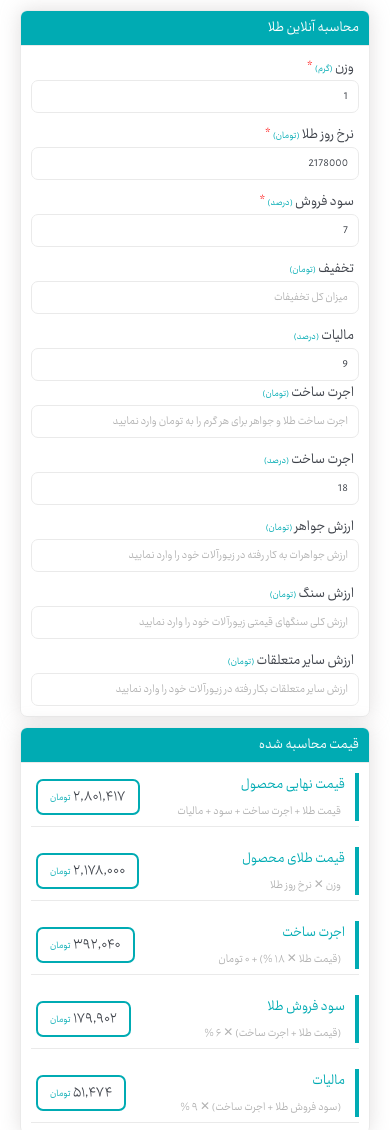
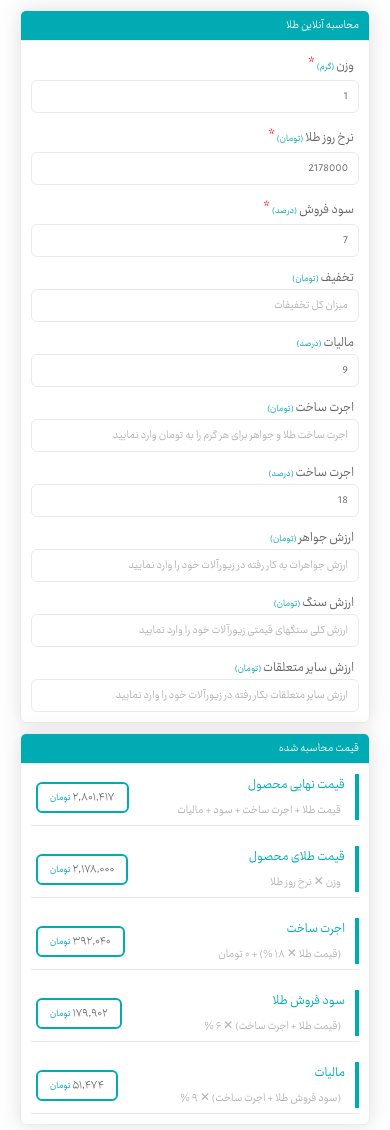
Before and after one commit to peymanath/gold-galculator, a plain HTML site: page index.html in a window 390 px wide. Shown: the top 1130 px of the page. Drawn offline with Linux system fonts and the light colour scheme.

Commit message:
responsive design

```diff
--- a/index.html
+++ b/index.html
@@ -22,17 +22,17 @@
 						<!-- the inputs -->
 						<div class="field">
 							<label for="weight-input" class="label">
-								<span>وزن</span>
-								<small>(گرم)</small>
-								<sup class="require">*</sup>
+								<span class="field-title">وزن</span>
+								<small class="small">(گرم)</small>
+								<span class="require">*</span>
 							</label>
 							<input id="weight-input" type="number" class="input input-text" placeholder="وزن طلا" value="1" require />
 						</div>
 						<!-- the inputs -->
 						<div class="field">
 							<label for="gold-daily-rate-input" class="label">
-								<span>نرخ روز طلا</span>
-								<small>(تومان)</small>
+								<span class="field-title">نرخ روز طلا</span>
+								<small class="small">(تومان)</small>
 								<sup class="require">*</sup>
 							</label>
 							<input id="gold-daily-rate-input" type="number" class="input input-text" placeholder="قیمت هر گرم طلای 18 عیار" value="2178000" require />
@@ -40,8 +40,8 @@
 						<!-- the inputs -->
 						<div class="field">
 							<label for="sales-profit-input" class="label">
-								<span>سود فروش</span>
-								<small>(درصد)</small>
+								<span class="field-title">سود فروش</span>
+								<small class="small">(درصد)</small>
 								<sup class="require">*</sup>
 							</label>
 							<input id="sales-profit-input" type="number" class="input input-text" placeholder="میزان سود فروشنده طلا را اینجا وارد نمایید." value="7" require />
@@ -49,16 +49,16 @@
 						<!-- the inputs -->
 						<div class="field">
 							<label for="discount-input" class="label">
-								<span>تخفیف</span>
-								<small>(تومان)</small>
+								<span class="field-title">تخفیف</span>
+								<small class="small">(تومان)</small>
 							</label>
 							<input id="discount-input" type="number" class="input input-text" placeholder="میزان کل تخفیفات" />
 						</div>
 						<!-- the inputs -->
 						<div class="field">
 							<label for="tax-input" class="label">
-								<span>مالیات</span>
-								<small>(درصد)</small>
+								<span class="field-title">مالیات</span>
+								<small class="small">(درصد)</small>
 							</label>
 							<input id="tax-input" type="number" class="input input-text" value="9" placeholder="مالیات بر ارزش افزوده" />
 						</div>
@@ -68,40 +68,40 @@
 						<!-- the inputs -->
 						<div class="field">
 							<label for="construction-wages-input" class="label">
-								<span>اجرت ساخت</span>
-								<small>(تومان)</small>
+								<span class="field-title">اجرت ساخت</span>
+								<small class="small">(تومان)</small>
 							</label>
 							<input id="construction-wages-input" type="number" class="input input-text" placeholder="اجرت ساخت طلا و جواهر برای هر گرم را به تومان وارد نمایید" />
 						</div>
 						<!-- the inputs -->
 						<div class="field">
 							<label for="construction-wages-percent-input" class="label">
-								<span>اجرت ساخت</span>
-								<small>(درصد)</small>
+								<span class="field-title">اجرت ساخت</span>
+								<small class="small">(درصد)</small>
 							</label>
 							<input id="construction-wages-percent-input" type="number" class="input input-text" value="18" placeholder="اجرت ساخت درصدی را بدون درصد و فقط عددی وارد کنید" />
 						</div>
 						<!-- the inputs -->
 						<div class="field">
 							<label for="jewel-value-input" class="label">
-								<span>ارزش جواهر</span>
-								<small>(تومان)</small>
+								<span class="field-title">ارزش جواهر</span>
+								<small class="small">(تومان)</small>
 							</label>
 							<input id="jewel-value-input" type="number" class="input input-text" placeholder="ارزش جواهرات به کار رفته در زیورآلات خود را وارد نمایید" />
 						</div>
 						<!-- the inputs -->
 						<div class="field">
 							<label for="value-stone-input" class="label">
-								<span>ارزش سنگ</span>
-								<small>(تومان)</small>
+								<span class="field-title">ارزش سنگ</span>
+								<small class="small">(تومان)</small>
 							</label>
 							<input id="value-stone-input" type="number" class="input input-text" placeholder="ارزش کلی سنگهای قیمتی زیورآلات خود را وارد نمایید" />
 						</div>
 						<!-- the inputs -->
 						<div class="field">
 							<label for="value-other-belongings-input" class="label">
-								<span>ارزش سایر متعلقات</span>
-								<small>(تومان)</small>
+								<span class="field-title">ارزش سایر متعلقات</span>
+								<small class="small">(تومان)</small>
 							</label>
 							<input id="value-other-belongings-input" type="number" class="input input-text" placeholder="ارزش سایر متعلقات بکار رفته در زیورآلات خود را وارد نمایید" />
 						</div>
@@ -121,8 +121,8 @@
 						</div>
 						<div class="results-separator">
 							<span class="result">
-                                <span id="rpSales">0</span>
-                                <small>تومان</small>
+                                <span id="rpSales" class="result-price">0</span>
+                                <small class="small">تومان</small>
                             </span>
 						</div>
 					</div>
@@ -134,8 +134,8 @@
 						</div>
 						<div class="results-separator">
 							<span class="result">
-                                <span id="rpGold">0</span>
-                                <small>تومان</small>
+                                <span id="rpGold" class="result-price">0</span>
+                                <small class="small">تومان</small>
                             </span>
 						</div>
 					</div>
@@ -147,8 +147,8 @@
 						</div>
 						<div class="results-separator">
 							<span class="result">
-                                <span id="rpGrant">0</span>
-                                <small>تومان</small>
+                                <span id="rpGrant" class="result-price">0</span>
+                                <small class="small">تومان</small>
                             </span>
 						</div>
 					</div>
@@ -160,8 +160,8 @@
 						</div>
 						<div class="results-separator">
 							<span class="result">
-                                <span id="rpProfit">0</span>
-                                <small>تومان</small>
+                                <span id="rpProfit" class="result-price">0</span>
+                                <small class="small">تومان</small>
                             </span>
 						</div>
 					</div>
@@ -173,8 +173,8 @@
 						</div>
 						<div class="results-separator">
 							<span class="result">
-                                <span id="rpTax">0</span>
-                                <small>تومان</small>
+                                <span id="rpTax" class="result-price">0</span>
+                                <small class="small">تومان</small>
                             </span>
 						</div>
 					</div>
--- a/public/css/style.css
+++ b/public/css/style.css
@@ -3,22 +3,23 @@
 	--primary: #00abb3;
 	--primary-t: #fff;
 	--primary-b: #00abb3;
-	--secondary: #3c4048;
+	--secondary: #646464;
 	--text: #b2b2b2;
 	--border: #eaeaea;
 	--shadow: #d6d3d3b7;
-	--radius: 0.7rem;
+	--radius: 0.6rem;
 	--font-family: "Ray";
 }
 
 /* ==================== Reset Css ==================== */
-*:where(
-		:not(html, iframe, canvas, img, svg, video, audio):not(svg *, symbol *)
-	) {
+*:where(:not(html, iframe, canvas, img, svg, video, audio):not(svg *, symbol *)) {
 	all: unset;
 	display: revert;
 }
 
+* {
+	transition: all 0.3s ease-in-out;
+}
 *,
 *::before,
 *::after {
@@ -113,16 +114,16 @@ pre {
 
 * {
 	font-family: "Ray";
-	font-size: 1.5rem;
+	font-size: 1.2rem;
 }
 
 /* ==================== main style ==================== */
 main {
 	padding: 0 20px;
 }
-small{
-    font-size: 1rem;
-    color: var(--primary);
+.small {
+	font-size: 1rem;
+	color: var(--primary);
 }
 /* ==================== sections style ==================== */
 .boxed {
@@ -147,15 +148,16 @@ small{
 	display: flex;
 	flex-wrap: wrap;
 	justify-content: space-between;
+	gap: 10px;
 }
-.boxed-description .fields{
+.boxed-description .fields {
 	width: 100%;
 	display: flex;
 	flex-direction: column;
 	flex-wrap: wrap;
 	gap: 10px;
 }
-.boxed-description.box-results{
+.boxed-description.box-results {
 	width: 100%;
 	display: flex;
 	flex-wrap: wrap;
@@ -175,8 +177,11 @@ small{
 .label {
 	padding: 0 5px;
 }
+.field-title{
+	color: var(--secondary);
+	font-size: 1.4rem;
+}
 .input {
-	font-size: 1.2rem;
 	padding: 6px 10px;
 	border: 1px solid var(--border);
 	border-radius: var(--radius);
@@ -187,11 +192,12 @@ small{
 .input:focus::placeholder {
 	color: transparent;
 }
-.require{
-    color: red;
+.require {
+	font-size: 1.8rem;
+	color: red;
 }
 /* ==================== result style ==================== */
-.results{
+.results {
 	width: 100%;
 	display: flex;
 	flex-wrap: wrap;
@@ -201,32 +207,85 @@ small{
 	padding-bottom: 5px;
 	border-bottom: 1px solid var(--border);
 }
-.results-separator{
+.results-separator {
 	display: flex;
 	flex-direction: column;
 	gap: 5px;
 }
-.results-separator.rs-description{
+.results-separator.rs-description {
 	border-right: 4px solid var(--primary);
 }
-.results-title{
+.results-title {
 	padding: 0 10px;
 	color: var(--primary);
+	font-size: 1.4rem;
 }
-.results-subtitle{
+.results-subtitle {
 	padding-right: 14px;
-	font-size: 1.2rem;
 	color: var(--text);
 }
-.result{
+.result {
 	margin: 0 5px;
 	padding: 4px 12px;
 	border: 2px solid var(--primary);
 	border-radius: var(--radius);
 }
+
 /* ==================== responsiv style ==================== */
+@media (min-width: 640px) {
+	.small {
+		font-size: 1.3rem;
+	}
+	.boxed-title {
+		font-size: 1.8rem;
+	}
+	.field-title{
+		font-size: 1.8rem;
+	}
+	.input {
+		font-size: 1.4rem;
+	}
+	.results-title {
+		font-size: 1.8rem;
+	}
+	.results-subtitle {
+		font-size: 1.4rem;
+	}
+	.result-price{
+		font-size: 1.4rem;
+	}
+}
 @media (min-width: 768px) {
 	.boxed-description .fields {
 		width: 48%;
 	}
 }
+@media (min-width: 1024px) {
+	.small {
+		font-size: 1.4rem;
+	}
+	.boxed-title,
+	.field-title,
+	.results-title {
+		font-size: 2rem;
+	}
+	.result-price{
+		font-size: 1.6rem;
+	}
+}
+@media (min-width: 1280px) {
+	.small {
+		font-size: 1.5rem;
+	}
+	.boxed-title,
+	.field-title,
+	.results-title {
+		font-size: 2.2rem;
+	}
+	.result-price{
+		font-size: 1.8rem;
+	}
+}
+@media (min-width: 1536px) {
+
+}
```
